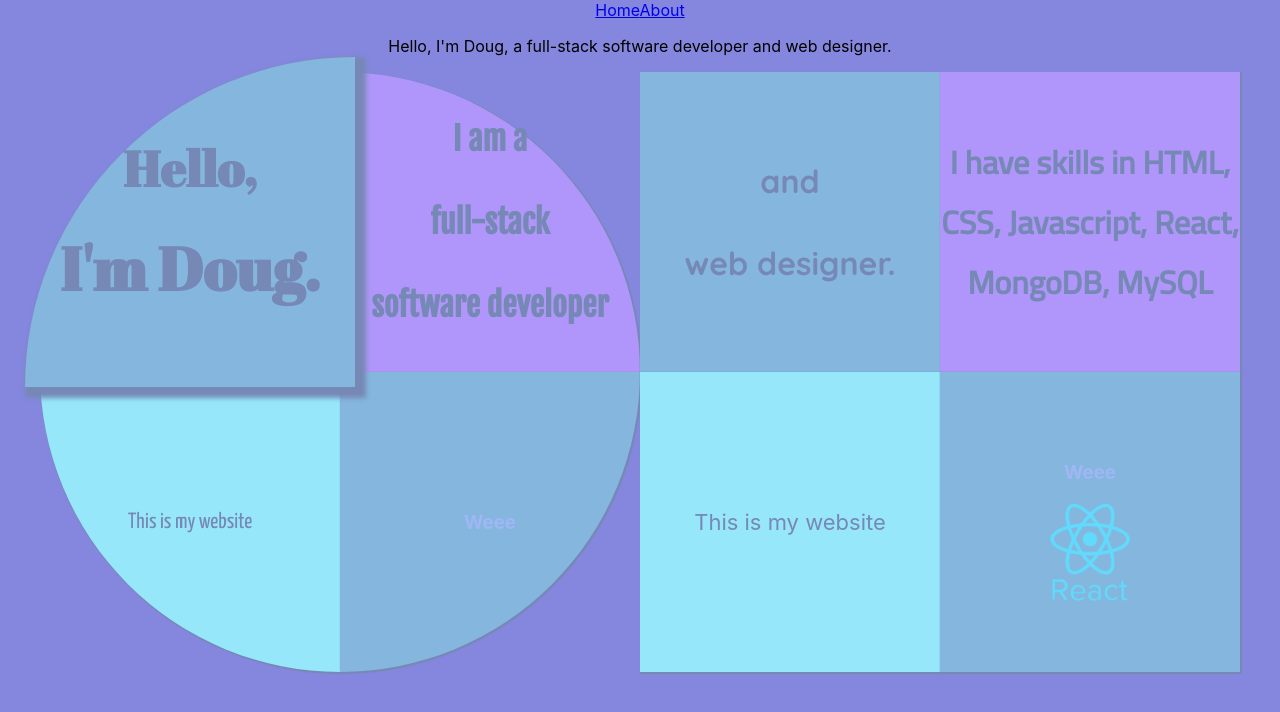
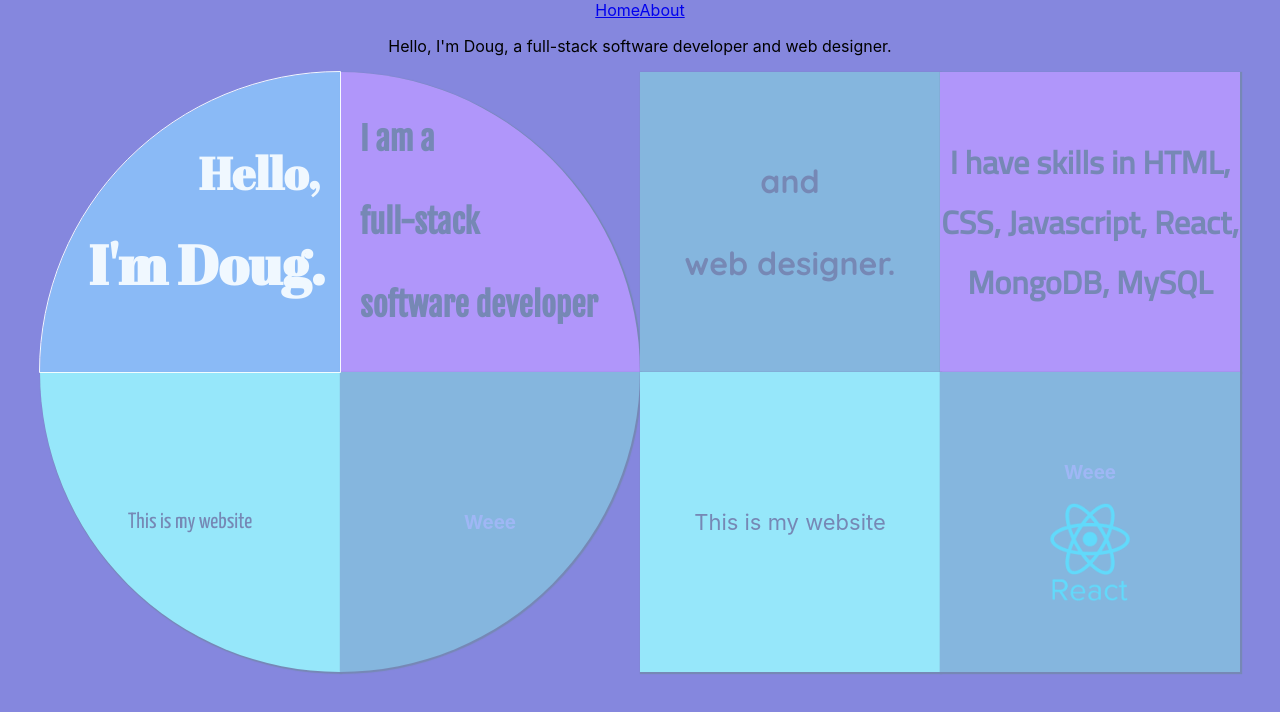
Before and after one commit to divinedouggy/Portfolio-Website, a React (Create React App) app: page / in a window 1280 px wide. In both pictures the pointer is over the element 190 px from the left and 222 px from the top of the page. Shown: the top 712 px of the page. Built offline with nearby package versions, Linux system fonts and the light colour scheme.

Commit message:
animations coming along

```diff
--- a/src/App.css
+++ b/src/App.css
@@ -39,12 +39,13 @@ body {
   display: flex;
   flex-direction: column;
   justify-content: center;
+  align-items: flex-end;
   height: 300px;
   width: 300px;
   background-color: #85B6DE;
   box-shadow: 1px 1px 1px 1px;
   color: #7688B5;
-  transition: .6s;
+  transition: .6s ease-out;
   animation: blink 6s .6s infinite;
   font-family: 'Abril Fatface', cursive;
   line-height: 25px;
@@ -55,15 +56,20 @@ body {
   display: flex;
   flex-direction: column;
   justify-content: center;
+  align-items: flex-start;
   height: 300px;
   width: 300px;
   background-color: #B096FA;
   color: #7688B5;
   box-shadow: 1px 1px 1px 1px;
-  transition: .6s;
+  transition: .6s ease-out;
   animation: blink 6s .8s infinite;
   font-family: 'Fjalla One', sans-serif;
   border-top-right-radius: 100%;
+}
+
+.home-child-top2 h1 {
+  margin-left: 20px;
 }
 
 .home-child-top3{
@@ -95,19 +101,30 @@ body {
 }
 
 .home-child-top1:hover {
-  transform: scale(1.10);
-  box-shadow: 5px 5px 5px 5px #7688B5;
+
+  /* box-shadow: 5px 5px 5px 5px #7688B5; */
   z-index: 1;
   transition: .2s;
-  /* border-bottom-right-radius: 10%; */
+  mix-blend-mode:hard-light;
+  box-shadow: none;
+  outline: 1px solid aliceblue;
+  color: aliceblue;
+  /* mix-blend-mode:lighten */
+
+
 }
 
 .home-child-top2:hover {
-  transform: scale(1.10);
-  box-shadow: 5px 5px 5px 5px #7688B5;
+  /* box-shadow: 5px 5px 5px 5px #7688B5; */
   z-index: 1;
   transition: .2s;
-  /* border-bottom-left-radius: 10%; */
+  mix-blend-mode:hard-light;
+  box-shadow: none;
+  outline: 1px solid lavenderblush;
+  color: lavenderblush;
+  /* mix-blend-mode:lighten */
+
+
 }
 
 .home-container-bottom {
@@ -186,19 +203,34 @@ body {
   animation: blink 6s 1.3s infinite;
 }
 
+
+
+/* z-index: 1;
+transition: .2s;
+mix-blend-mode:hard-light;
+box-shadow: none;
+outline: 1px solid aliceblue;
+color: aliceblue; */
+
 .home-child-bottom1:hover {
-  transform: scale(1.10);
-  box-shadow: 5px 5px 5px 5px #7688B5;
   z-index: 1;
   transition: .2s;
+  mix-blend-mode: hard-light;
+  /* box-shadow: 5px 5px 5px 5px #7688B5; */
+  box-shadow: none;
+  outline: 1px solid white;
+  color: white;
   /* border-top-right-radius: 10%; */
 }
 
 .home-child-bottom2:hover {
-  transform: scale(1.10);
-  box-shadow: 5px 5px 5px 5px #7688B5;
   z-index: 1;
   transition: .2s;
+  mix-blend-mode:hard-light;
+  /* box-shadow: 5px 5px 5px 5px #7688B5; */
+  box-shadow: none;
+  outline: 1px solid aliceblue;
+  color: aliceblue;
   /* border-top-left-radius: 10%; */
 }
 
--- a/src/Components/Home.js
+++ b/src/Components/Home.js
@@ -8,8 +8,8 @@ function Home() {
 
                 <div className="home-top-subcontainer1">
                     <div className="home-child-top1">
-                        <h1 style={{ fontSize: 45 }}>Hello,</h1>
-                        <h1 style={{ fontSize: 55 }}>I'm Doug.</h1>
+                        <h1 style={{ fontSize: 45, marginRight:20 }}>Hello, </h1>
+                        <h1 style={{ fontSize: 55, marginRight:15  }}>I'm Doug.</h1>
 
                     </div>
 
@@ -32,8 +32,6 @@ function Home() {
                     <div className="home-child-top4">
                         <h1>I have skills in HTML, CSS, Javascript, React, MongoDB, MySQL</h1>
                     </div>
-
-
 
                 </div>
             </div>
```
